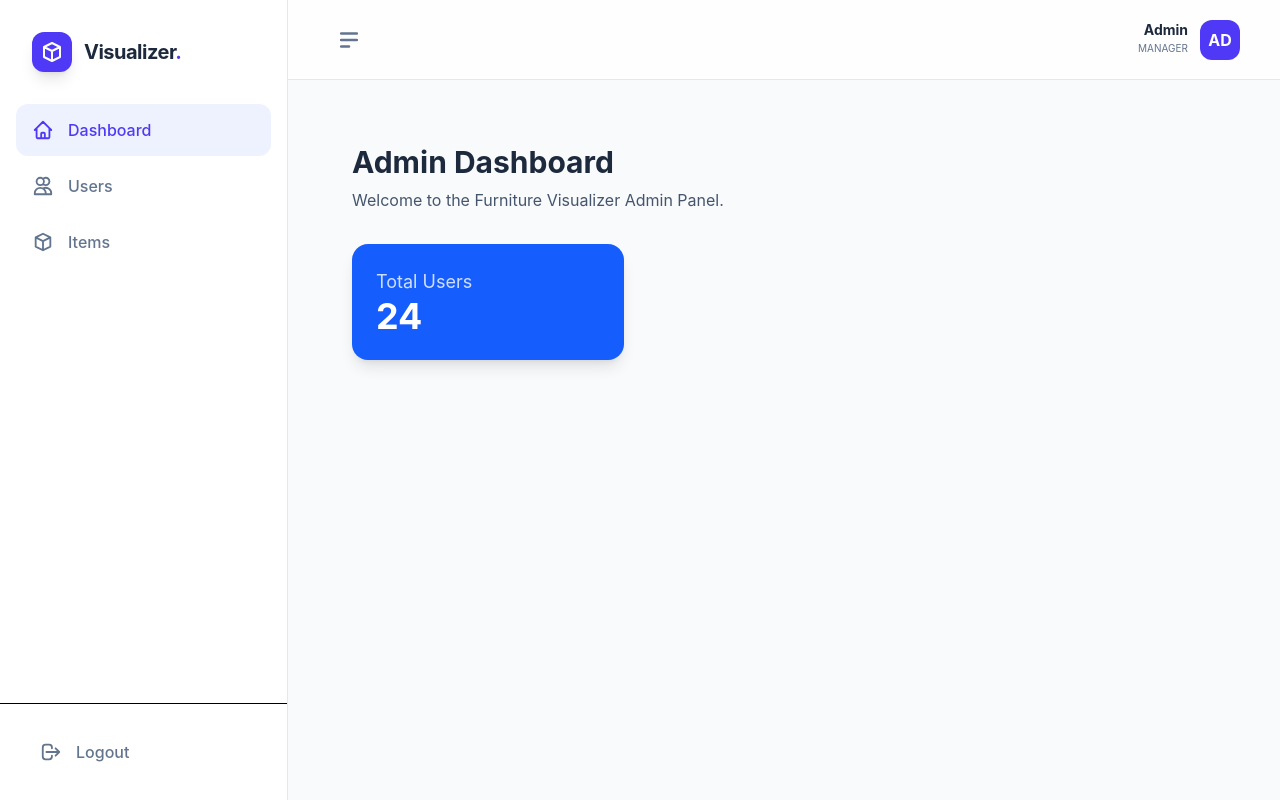
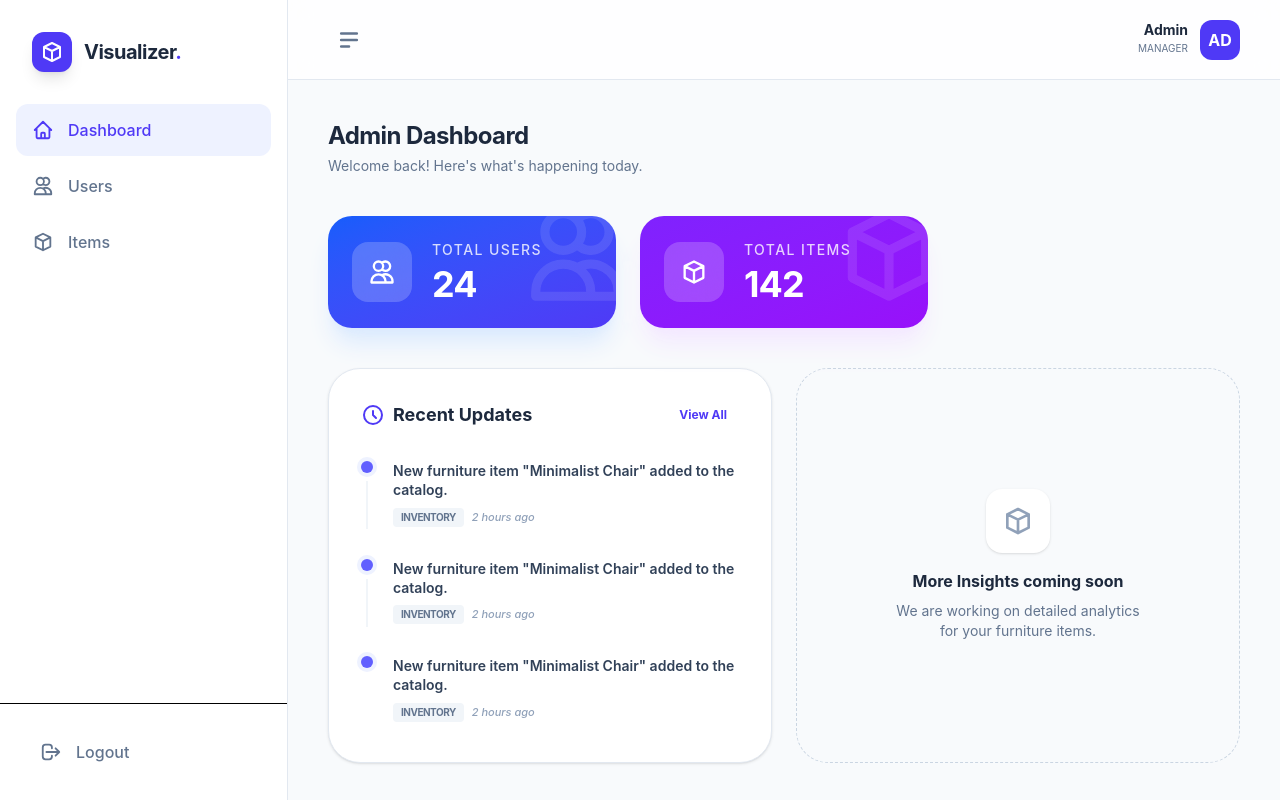
Before and after one commit to shiraz2003/Furniture-Visualizer, a React (Vite) app in the folder client/: page /admin in a window 1280 px wide. Built offline with nearby package versions, Linux system fonts and the light colour scheme; no server answers.

Commit message:
Admin dashboard added

```diff
--- a/client/src/admin/dashboard.jsx
+++ b/client/src/admin/dashboard.jsx
@@ -1,18 +1,109 @@
-// src/admin/Dashboard.jsx
 import React from 'react';
+import {
+  HiOutlineUsers,
+  HiOutlineCube,
+  HiOutlineClock
+} from 'react-icons/hi';
 
 const AdminDashboard = () => {
+  // Stats data array
+  const stats = [
+    {
+      label: 'Total Users',
+      value: '24',
+      icon: <HiOutlineUsers size={28} />,
+      color: 'from-blue-600 to-indigo-600',
+      shadow: 'shadow-blue-100'
+    },
+    {
+      label: 'Total Items',
+      value: '142',
+      icon: <HiOutlineCube size={28} />,
+      color: 'from-violet-600 to-purple-600',
+      shadow: 'shadow-purple-100'
+    },
+  ];
+
   return (
-    <div className="p-6">
-      <h1 className="text-3xl font-bold text-slate-800">Admin Dashboard</h1>
-      <p className="mt-2 text-slate-600">Welcome to the Furniture Visualizer Admin Panel.</p>
+    <div className="animate-in fade-in duration-500">
+      {/* Header Section - Header sizes match with Users Page */}
+      <div className="mb-8 sm:mb-10">
+        <h2 className="text-xl sm:text-2xl font-bold text-slate-800 tracking-tight">Admin Dashboard</h2>
+        <p className="text-slate-500 text-xs sm:text-sm mt-1">Welcome back! Here's what's happening today.</p>
+      </div>
 
-      <div className="grid grid-cols-1 md:grid-cols-3 gap-6 mt-8">
-        <div className="bg-blue-600 p-6 rounded-2xl text-white shadow-lg">
-          <h3 className="text-lg opacity-80">Total Users</h3>
-          <p className="text-4xl font-bold">24</p>
+      {/* Stats Grid - Responsive layout */}
+      <div className="grid grid-cols-1 sm:grid-cols-2 lg:grid-cols-2 xl:grid-cols-3 gap-4 sm:gap-6 mb-10">
+        {stats.map((stat, index) => (
+          <div
+            key={index}
+            className={`bg-gradient-to-br ${stat.color} p-6 rounded-3xl text-white shadow-xl ${stat.shadow} relative overflow-hidden group transition-all duration-300 hover:scale-[1.02]`}
+          >
+            {/* Background Decorative Icon */}
+            <div className="absolute -right-4 -top-4 opacity-10 group-hover:scale-110 transition-transform duration-500">
+              {React.cloneElement(stat.icon, { size: 110 })}
+            </div>
+
+            <div className="relative z-10 flex items-center gap-5">
+              <div className="bg-white/20 p-4 rounded-2xl backdrop-blur-md shrink-0">
+                {stat.icon}
+              </div>
+              <div>
+                <h3 className="text-xs sm:text-sm font-medium opacity-80 uppercase tracking-widest">{stat.label}</h3>
+                <p className="text-3xl sm:text-4xl font-bold mt-1 tracking-tight">{stat.value}</p>
+              </div>
+            </div>
+          </div>
+        ))}
+      </div>
+
+      {/* Summary Section */}
+      <div className="grid grid-cols-1 lg:grid-cols-2 gap-6">
+        {/* Recent Updates Card */}
+        <div className="bg-white rounded-[2rem] shadow-sm border border-slate-200 p-6 sm:p-8">
+          <div className="flex justify-between items-center mb-8">
+            <h3 className="font-bold text-slate-800 flex items-center gap-2 text-lg">
+              <HiOutlineClock className="text-indigo-600" size={24} />
+              Recent Updates
+            </h3>
+            <button className="text-indigo-600 text-xs font-bold hover:bg-indigo-50 px-3 py-1.5 rounded-lg transition-colors">
+              View All
+            </button>
+          </div>
+
+          <div className="space-y-6">
+            {[1, 2, 3].map((i) => (
+              <div key={i} className="flex gap-5 items-start group">
+                {/* Timeline Dot & Line */}
+                <div className="flex flex-col items-center shrink-0">
+                  <div className="w-3 h-3 rounded-full bg-indigo-500 ring-4 ring-indigo-50 group-hover:bg-indigo-600 transition-colors"></div>
+                  {i !== 3 && <div className="w-0.5 h-12 bg-slate-100 mt-2"></div>}
+                </div>
+
+                <div className="pb-2">
+                  <p className="text-sm font-semibold text-slate-700 leading-snug">
+                    New furniture item "Minimalist Chair" added to the catalog.
+                  </p>
+                  <div className="flex items-center gap-2 mt-2">
+                    <span className="text-[10px] bg-slate-100 text-slate-500 px-2 py-0.5 rounded uppercase font-bold tracking-tighter">Inventory</span>
+                    <span className="text-[11px] text-slate-400 font-medium italic">2 hours ago</span>
+                  </div>
+                </div>
+              </div>
+            ))}
+          </div>
         </div>
-        {/* තවත් Stats cards මෙතනට දාන්න පුළුවන් */}
+
+        {/* System Info (Optional/Placeholder Card to balance layout) */}
+        <div className="bg-slate-50 rounded-[2rem] border border-dashed border-slate-300 p-8 flex flex-col items-center justify-center text-center">
+            <div className="w-16 h-16 bg-white rounded-2xl shadow-sm flex items-center justify-center text-slate-400 mb-4">
+               <HiOutlineCube size={32} />
+            </div>
+            <h4 className="font-bold text-slate-800">More Insights coming soon</h4>
+            <p className="text-sm text-slate-500 mt-2 max-w-[250px]">
+              We are working on detailed analytics for your furniture items.
+            </p>
+        </div>
       </div>
     </div>
   );
```
